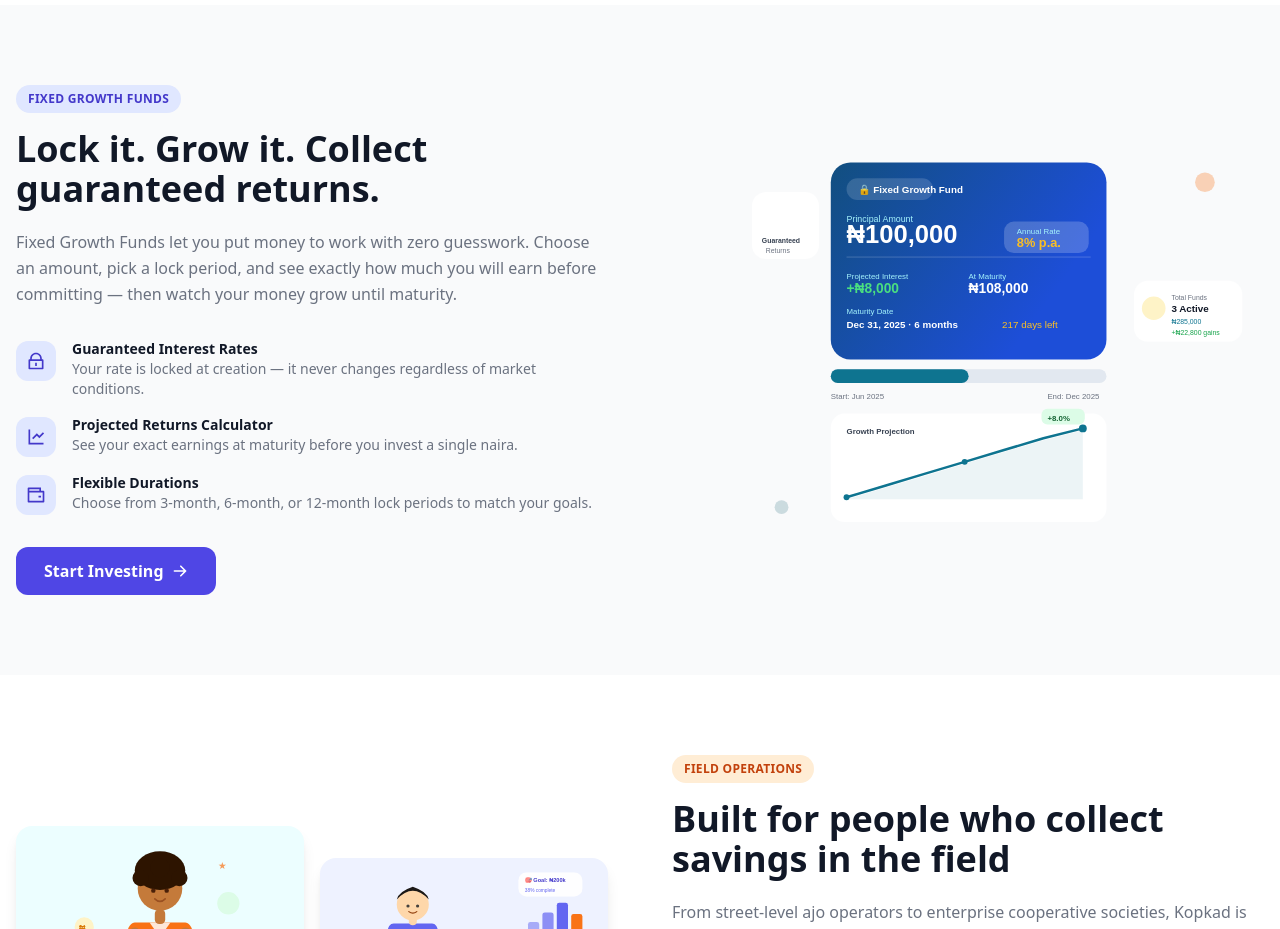
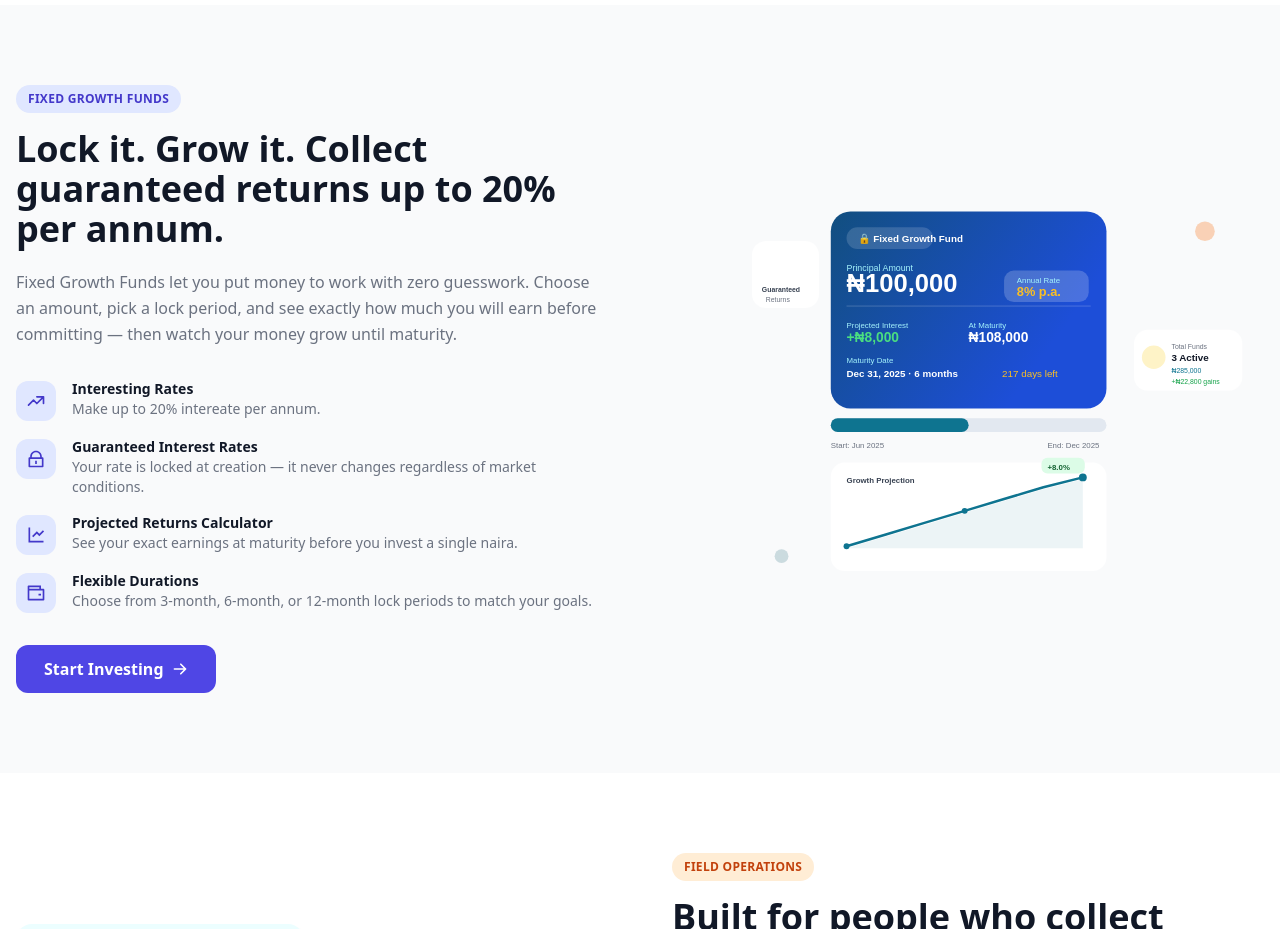
Before and after one commit to Ofektom/kopkad-landing, a React (Vite) app: page / in a window 1280 px wide. Shown: the part 1540-2469 px from the top of the page. Built offline with nearby package versions, Linux system fonts and the light colour scheme; no server answers; the HTML template or start-up script is replaced by a standard one.

Commit message:
update content

```diff
--- a/src/landing/Landing.jsx
+++ b/src/landing/Landing.jsx
@@ -902,7 +902,7 @@ const Landing = ({ onStartClick }) => {
               Fixed Growth Funds
             </span>
             <h2 className="text-3xl sm:text-4xl font-extrabold text-gray-900 leading-tight mb-5">
-              Lock it. Grow it. Collect guaranteed returns.
+              Lock it. Grow it. Collect guaranteed returns up to 20% per annum.
             </h2>
             <p className="text-gray-500 text-base leading-relaxed mb-8">
               Fixed Growth Funds let you put money to work with zero guesswork.
@@ -911,6 +911,7 @@ const Landing = ({ onStartClick }) => {
             </p>
             <div className="space-y-4">
               {[
+                { icon: HiOutlineTrendingUp, title: 'Interesting Rates', desc: 'Make up to 20% intereate per annum.' },
                 { icon: RiLockLine, title: 'Guaranteed Interest Rates', desc: 'Your rate is locked at creation — it never changes regardless of market conditions.' },
                 { icon: RiLineChartLine, title: 'Projected Returns Calculator', desc: 'See your exact earnings at maturity before you invest a single naira.' },
                 { icon: RiWalletLine, title: 'Flexible Durations', desc: 'Choose from 3-month, 6-month, or 12-month lock periods to match your goals.' },
```
